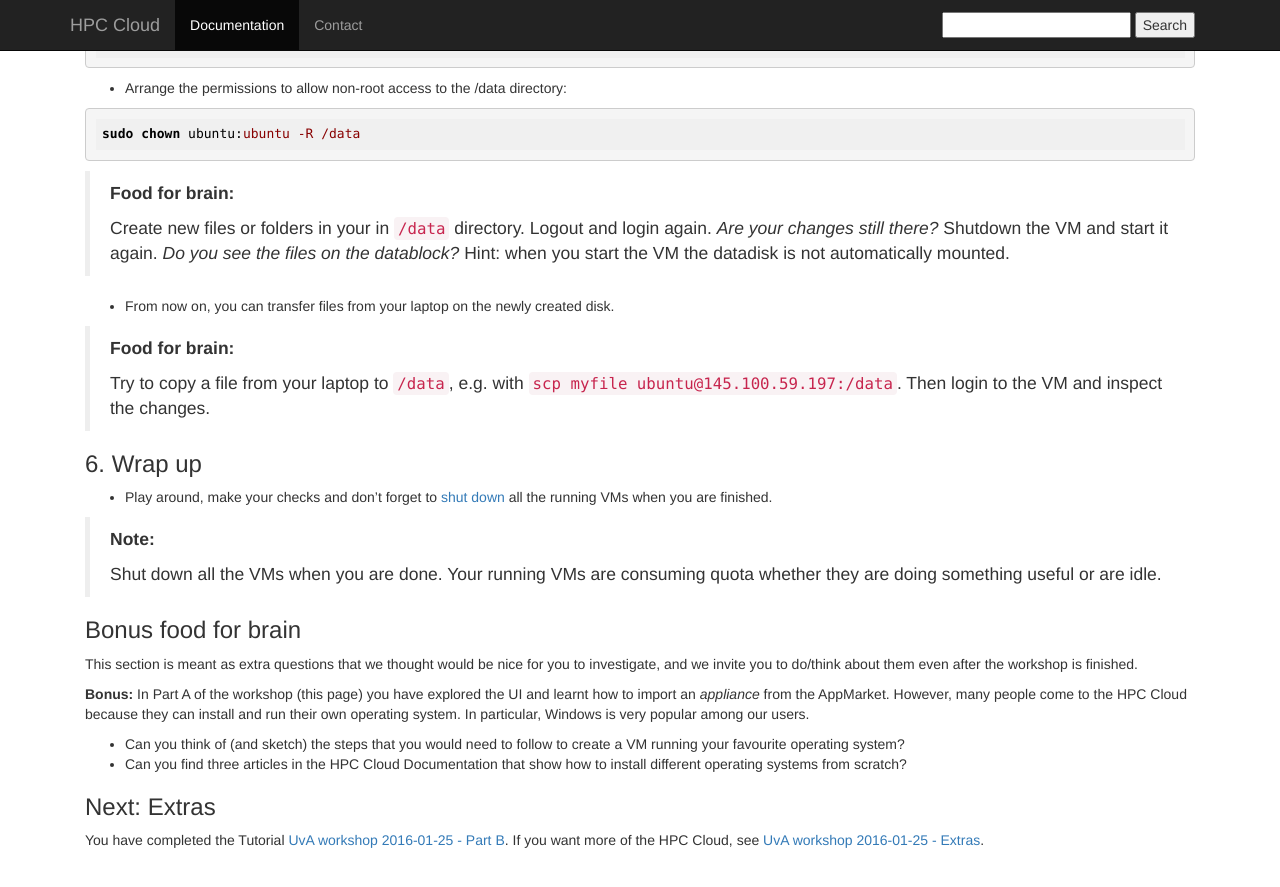
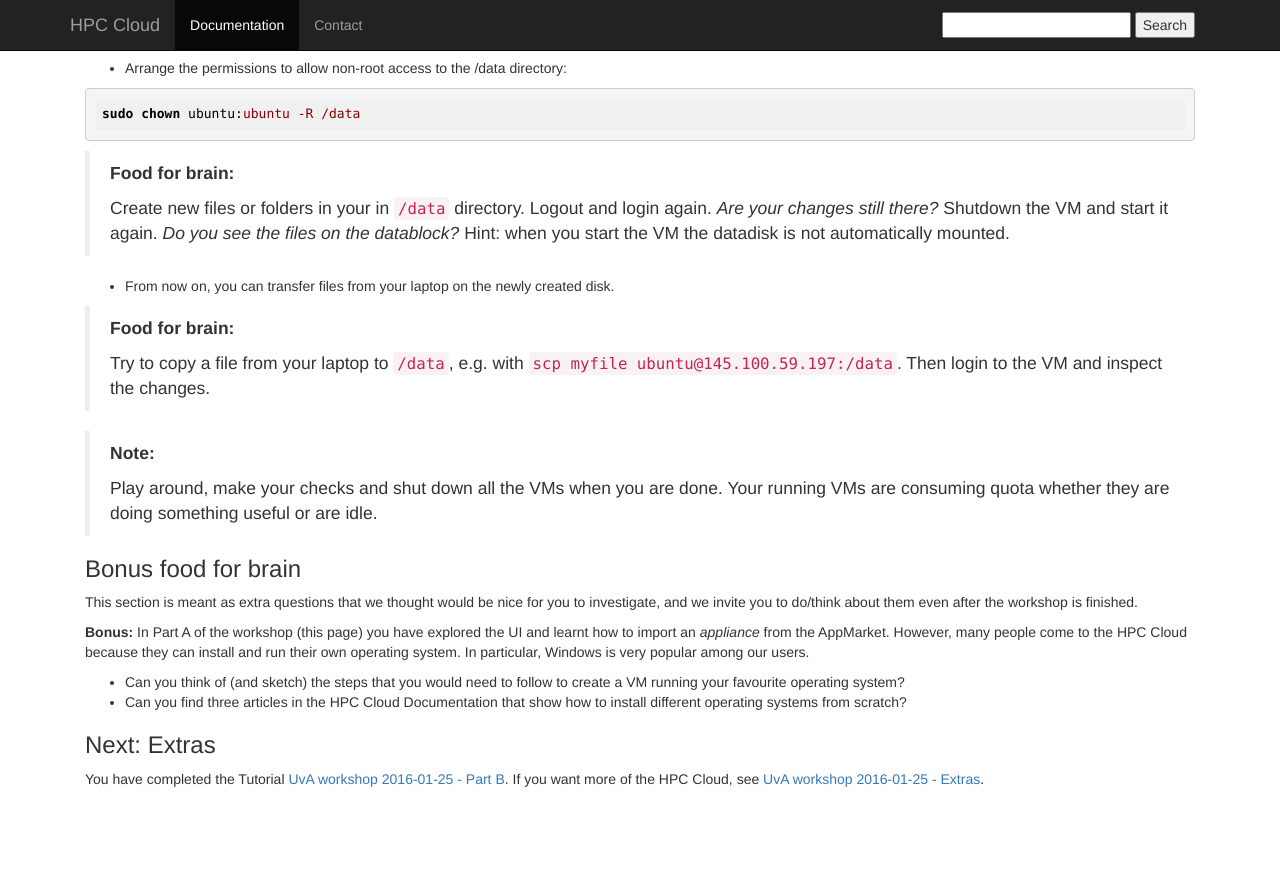
Before and after one commit to sara-nl/clouddocs, a Jekyll site: the page built from UvAworkshop-2016-01-25/UvAworkshop-2016-01-25-partB.markdown, in a window 1280 px wide and 900 px high, scrolled down 2804 px. Shown: the top 887 px of the window. Built offline with Jekyll 4.4.1, drawn with Linux system fonts in a browser that asks for light colours; nearby versions of some CDN libraries; after the commit the page ends 3643 px from its top, so only the background shows below that.

Commit message:
Update UvAworkshop-2016-01-25-partB.markdown

```diff
--- a/UvAworkshop-2016-01-25/UvAworkshop-2016-01-25-partB.markdown
+++ b/UvAworkshop-2016-01-25/UvAworkshop-2016-01-25-partB.markdown
@@ -11,7 +11,6 @@ This is part B of the Tutorial [UvA workshop 2016-01-25](UvAworkshop-2016-01-25)
   * [3. Persistence](#3.-Persistence) <br>
   * [4. Scale-up to a multicore VM](#4.-Scale-up-to-a-multicore-VM) <br>
   * [5. Working with Storage](#5.-Working-with-storage) <br>
-  * [6. Wrap up](#5.-Wrap-up) <br>
 
 >**NOTE:**
 >
@@ -165,13 +164,9 @@ sudo chown ubuntu:ubuntu -R /data
 > Try to copy a file from your laptop to `/data`, e.g. with `scp myfile ubuntu@145.100.59.197:/data`. Then login to the VM and inspect the changes.
 
 
-### <a name="6.-Wrap-up"></a> 6. Wrap up
-
-* Play around, make your checks and don't forget to [shut down](UvAworkshop-2016-01-25-partA#first-shut-down) all the running VMs when you are finished.
-
 >**Note:**
 >
-> Shut down all the VMs when you are done. Your running VMs are consuming quota whether they are doing something useful or are idle.
+>  Play around, make your checks and shut down all the VMs when you are done. Your running VMs are consuming quota whether they are doing something useful or are idle.
 
 
 ### <a name="Bonus"></a> Bonus food for brain
```
